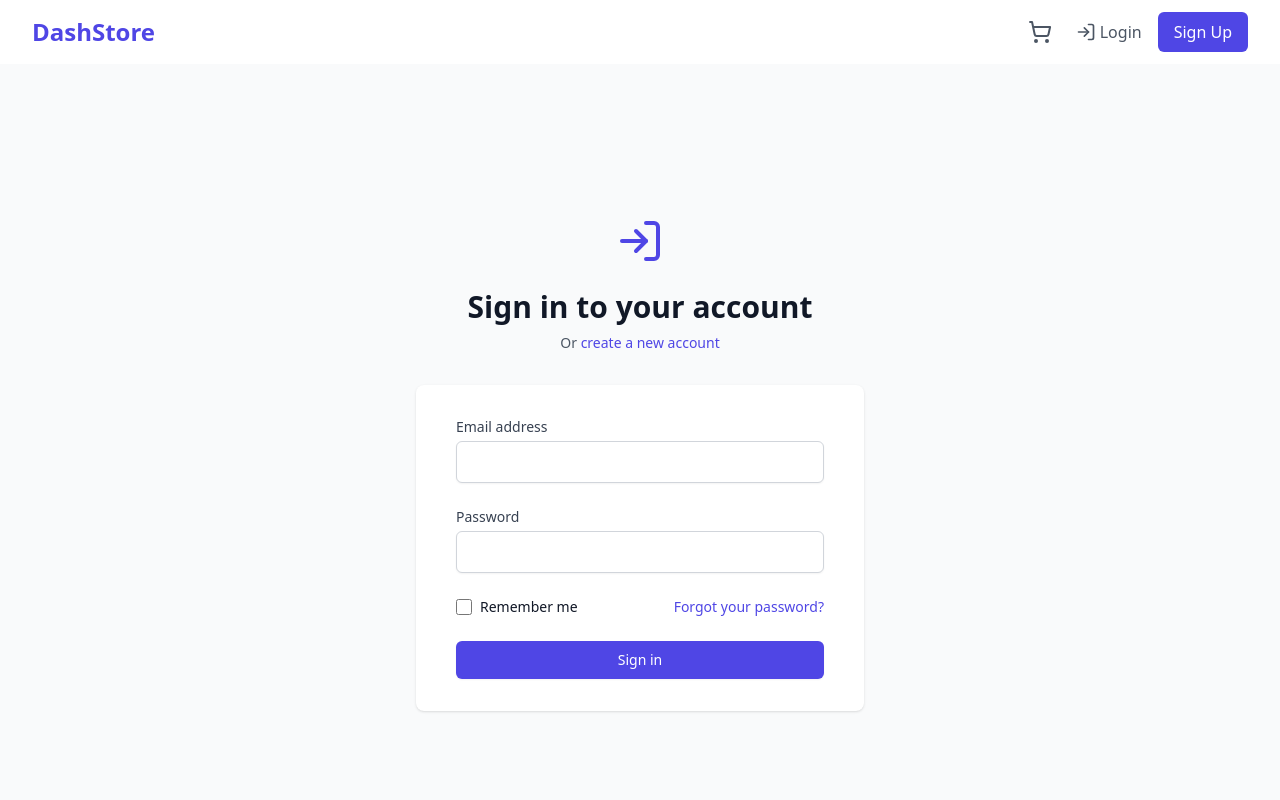
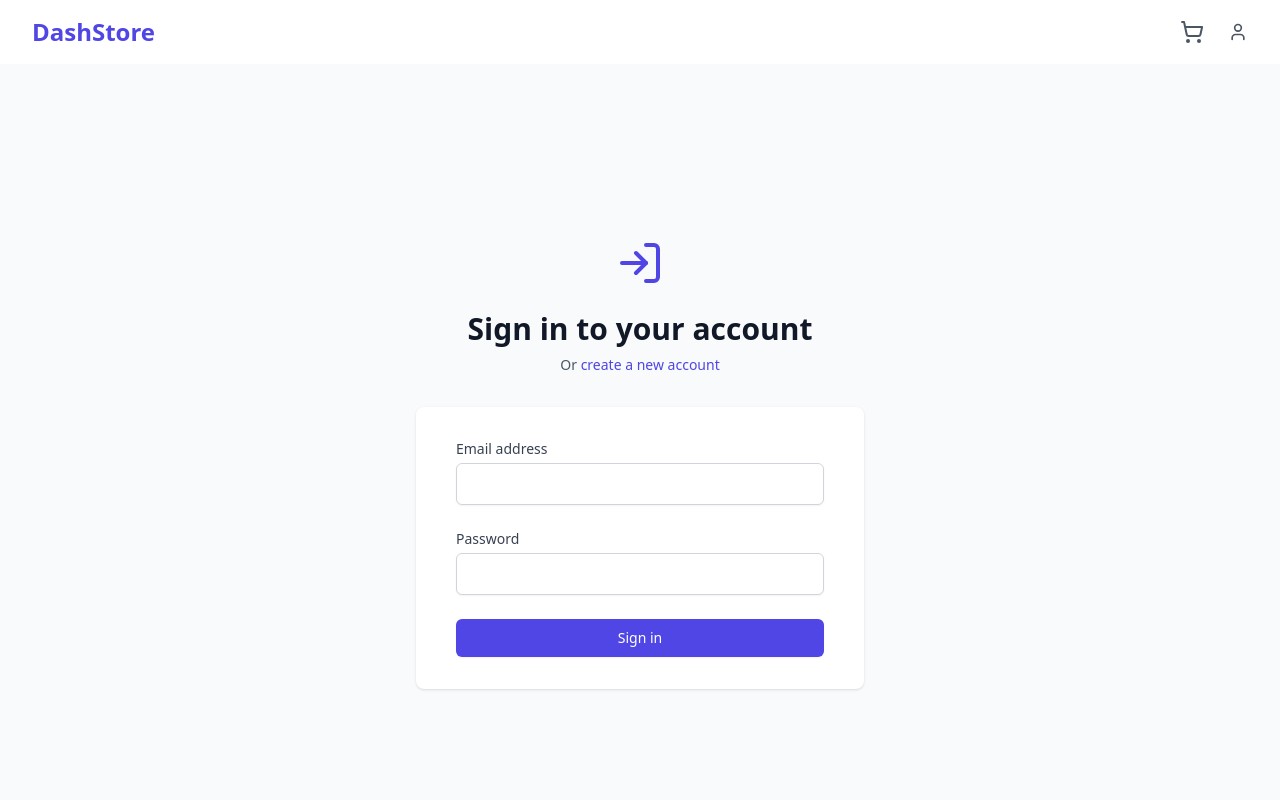
Before and after one commit to aminerhayem123/DashFront, a React (Vite) app: page /login in a window 1280 px wide. Shown: the top 800 px of the page. Built offline with nearby package versions, Linux system fonts and the light colour scheme; sample sign-in values are in the browser's storage.

Commit message:
login_workes

```diff
--- a/src/App.tsx
+++ b/src/App.tsx
@@ -1,4 +1,3 @@
-import React from 'react';
 import { BrowserRouter as Router, Routes, Route, useLocation } from 'react-router-dom';
 import Navbar from './components/Navbar';
 import Footer from './components/Footer';
@@ -11,26 +10,61 @@ import DashboardDetails from './pages/DashboardDetails';
 import Checkout from './pages/Checkout';
 import DashManager from './pages/DashManager';
 import { CartProvider } from './contexts/CartContext';
+import { AuthProvider } from './contexts/AuthContext';
+import ProtectedRoute from './components/ProtectedRoute';
 
 const AppLayout = () => {
   const location = useLocation();
-  // Check if the current route is "/dashmanager" (case-sensitive path)
   const isDashManager = location.pathname.toLowerCase() === '/dashmanager';
 
   return (
     <div className="min-h-screen flex flex-col">
-      {/* Only show Navbar and Footer if not on /dashmanager */}
       {!isDashManager && <Navbar />}
       <main className="flex-grow">
         <Routes>
           <Route path="/" element={<Home />} />
           <Route path="/login" element={<Login />} />
           <Route path="/signup" element={<SignUp />} />
-          <Route path="/cart" element={<Cart />} />
-          <Route path="/checkout" element={<Checkout />} />
-          <Route path="/profile" element={<Profile />} />
-          <Route path="/dashboard/:id" element={<DashboardDetails />} />
-          <Route path="/dashmanager" element={<DashManager />} />
+          <Route
+            path="/cart"
+            element={
+              <ProtectedRoute>
+                <Cart />
+              </ProtectedRoute>
+            }
+          />
+          <Route
+            path="/checkout"
+            element={
+              <ProtectedRoute>
+                <Checkout />
+              </ProtectedRoute>
+            }
+          />
+          <Route
+            path="/profile"
+            element={
+              <ProtectedRoute>
+                <Profile />
+              </ProtectedRoute>
+            }
+          />
+          <Route
+            path="/dashboard/:id"
+            element={
+              <ProtectedRoute>
+                <DashboardDetails />
+              </ProtectedRoute>
+            }
+          />
+          <Route
+            path="/dashmanager"
+            element={
+              <ProtectedRoute allowedRoles={['super_user']}>
+                <DashManager />
+              </ProtectedRoute>
+            }
+          />
         </Routes>
       </main>
       {!isDashManager && <Footer />}
@@ -40,11 +74,13 @@ const AppLayout = () => {
 
 const App = () => {
   return (
-    <CartProvider>
-      <Router>
-        <AppLayout />
-      </Router>
-    </CartProvider>
+    <AuthProvider>
+      <CartProvider>
+        <Router>
+          <AppLayout />
+        </Router>
+      </CartProvider>
+    </AuthProvider>
   );
 };
 
--- a/src/components/Navbar.tsx
+++ b/src/components/Navbar.tsx
@@ -1,10 +1,53 @@
-import React from 'react';
-import { Link } from 'react-router-dom';
+import React, { useState, useEffect, useRef } from 'react';
+import { Link, useNavigate } from 'react-router-dom';
 import { ShoppingCart, User, LogIn } from 'lucide-react';
 import { useCart } from '../contexts/CartContext';
+import { useAuth } from '../contexts/AuthContext';
 
 export default function Navbar() {
   const { state } = useCart();
+  const { isAuthenticated, logout } = useAuth();
+  const navigate = useNavigate();
+
+  // State to toggle the profile dropdown
+  const [dropdownOpen, setDropdownOpen] = useState(false);
+
+  // Refs for detecting clicks outside the dropdown and the profile button
+  const dropdownRef = useRef<HTMLDivElement | null>(null);
+  const buttonRef = useRef<HTMLButtonElement | null>(null); // Reference to the profile button
+
+  const handleLogout = () => {
+    logout();
+    navigate('/');
+  };
+
+  const toggleDropdown = () => {
+    setDropdownOpen((prevState) => !prevState); // Toggle dropdown visibility on click
+  };
+
+  // Close dropdown if clicked outside
+  useEffect(() => {
+    const handleClickOutside = (event: MouseEvent) => {
+      if (
+        dropdownRef.current &&
+        !dropdownRef.current.contains(event.target as Node) &&
+        buttonRef.current &&
+        !buttonRef.current.contains(event.target as Node)
+      ) {
+        setDropdownOpen(false); // Close dropdown if clicked outside
+      }
+    };
+
+    document.addEventListener('mousedown', handleClickOutside);
+    return () => {
+      document.removeEventListener('mousedown', handleClickOutside);
+    };
+  }, []);
+
+  const handleMouseLeave = () => {
+    // Close dropdown when the mouse leaves the profile button or dropdown
+    setDropdownOpen(false);
+  };
 
   return (
     <nav className="bg-white shadow-lg">
@@ -25,6 +68,9 @@ export default function Navbar() {
                 </span>
               )}
             </Link>
+
+            {!isAuthenticated ? (
+              <>
                 <Link to="/login" className="flex items-center space-x-1 text-gray-600 hover:text-indigo-600">
                   <LogIn className="h-5 w-5" />
                   <span>Login</span>
@@ -32,6 +78,35 @@ export default function Navbar() {
                 <Link to="/signup" className="bg-indigo-600 text-white px-4 py-2 rounded-md hover:bg-indigo-700">
                   Sign Up
                 </Link>
+              </>
+            ) : (
+              <div className="flex items-center space-x-4 relative">
+                <button
+                  ref={buttonRef}
+                  onClick={toggleDropdown}
+                  className="text-gray-600 hover:text-indigo-600"
+                >
+                  <User className="h-5 w-5" />
+                </button>
+
+                {dropdownOpen && (
+                  <div
+                    ref={dropdownRef}
+                    className="absolute right-0 mt-2 w-48 bg-white shadow-lg rounded-md py-1"
+                    onMouseLeave={handleMouseLeave} // Close dropdown when mouse leaves the dropdown
+                    style={{ top: '100%', right: 0 }} // Ensure it positions just below the profile button
+                  >
+                    <Link to="/profile" className="block px-4 py-2 text-sm text-gray-600">Profile</Link>
+                    <button
+                      onClick={handleLogout}
+                      className="block px-4 py-2 text-sm text-gray-600 w-full text-left"
+                    >
+                      Logout
+                    </button>
+                  </div>
+                )}
+              </div>
+            )}
           </div>
         </div>
       </div>
--- /dev/null
+++ b/src/components/ProtectedRoute.tsx
@@ -0,0 +1,17 @@
+import { Navigate, useLocation } from 'react-router-dom';
+import { useAuth } from '../contexts/AuthContext';
+interface ProtectedRouteProps {
+  children: React.ReactNode;
+  allowedRoles?: string[];
+}
+export default function ProtectedRoute({ children, allowedRoles }: ProtectedRouteProps) {
+  const { isAuthenticated, userRole } = useAuth();
+  const location = useLocation();
+  if (!isAuthenticated) {
+    return <Navigate to="/login" state={{ from: location }} replace />;
+  }
+  if (allowedRoles && userRole && !allowedRoles.includes(userRole)) {
+    return <Navigate to="/" replace />;
+  }
+  return <>{children}</>;
+}
--- /dev/null
+++ b/src/contexts/AuthContext.tsx
@@ -0,0 +1,53 @@
+import React, { createContext, useContext, useState, useEffect } from 'react';
+
+interface AuthContextType {
+  isAuthenticated: boolean;
+  userRole: string | null;
+  login: (token: string, role: string) => void;
+  logout: () => void;
+}
+
+const AuthContext = createContext<AuthContextType | undefined>(undefined);
+
+export function AuthProvider({ children }: { children: React.ReactNode }) {
+  const [isAuthenticated, setIsAuthenticated] = useState<boolean>(false);
+  const [userRole, setUserRole] = useState<string | null>(null);
+
+  useEffect(() => {
+    // Check localStorage for existing auth data
+    const token = localStorage.getItem('token');
+    const role = localStorage.getItem('userRole');
+    if (token && role) {
+      setIsAuthenticated(true);
+      setUserRole(role);
+    }
+  }, []);
+
+  const login = (token: string, role: string) => {
+    localStorage.setItem('token', token);
+    localStorage.setItem('userRole', role);
+    setIsAuthenticated(true);
+    setUserRole(role);
+  };
+
+  const logout = () => {
+    localStorage.removeItem('token');
+    localStorage.removeItem('userRole');
+    setIsAuthenticated(false);
+    setUserRole(null);
+  };
+
+  return (
+    <AuthContext.Provider value={{ isAuthenticated, userRole, login, logout }}>
+      {children}
+    </AuthContext.Provider>
+  );
+}
+
+export function useAuth() {
+  const context = useContext(AuthContext);
+  if (context === undefined) {
+    throw new Error('useAuth must be used within an AuthProvider');
+  }
+  return context;
+}
--- a/src/pages/Login.tsx
+++ b/src/pages/Login.tsx
@@ -1,7 +1,37 @@
-import { Link } from 'react-router-dom';
+import { Link, useNavigate, useLocation } from 'react-router-dom';
 import { LogIn } from 'lucide-react';
-
+import { useAuth } from '../contexts/AuthContext';
+import { useState } from 'react';
 export default function Login() {
+  const navigate = useNavigate();
+  const location = useLocation();
+  const { login } = useAuth();
+  const [email, setEmail] = useState('');
+  const [password, setPassword] = useState('');
+  const [error, setError] = useState('');
+  const handleSubmit = async (e: React.FormEvent) => {
+    e.preventDefault();
+    setError('');
+    try {
+      const response = await fetch('http://localhost:3000/login', {
+        method: 'POST',
+        headers: {
+          'Content-Type': 'application/json',
+        },
+        body: JSON.stringify({ email, password }),
+      });
+      const data = await response.json();
+      if (response.ok) {
+        login(data.token, data.role);
+        const from = (location.state as any)?.from?.pathname || '/';
+        navigate(from);
+      } else {
+        setError(data.error || 'Login failed');
+      }
+    } catch (err) {
+      setError('An error occurred during login');
+    }
+  };
   return (
     <div className="min-h-screen bg-gray-50 flex flex-col justify-center py-12 sm:px-6 lg:px-8">
       <div className="sm:mx-auto sm:w-full sm:max-w-md">
@@ -18,10 +48,14 @@ export default function Login() {
           </Link>
         </p>
       </div>
-
       <div className="mt-8 sm:mx-auto sm:w-full sm:max-w-md">
         <div className="bg-white py-8 px-4 shadow sm:rounded-lg sm:px-10">
-          <form className="space-y-6">
+          {error && (
+            <div className="mb-4 p-2 text-sm text-red-700 bg-red-100 rounded">
+              {error}
+            </div>
+          )}
+          <form onSubmit={handleSubmit} className="space-y-6">
             <div>
               <label htmlFor="email" className="block text-sm font-medium text-gray-700">
                 Email address
@@ -33,11 +67,12 @@ export default function Login() {
                   type="email"
                   autoComplete="email"
                   required
+                  value={email}
+                  onChange={(e) => setEmail(e.target.value)}
                   className="appearance-none block w-full px-3 py-2 border border-gray-300 rounded-md shadow-sm placeholder-gray-400 focus:outline-none focus:ring-indigo-500 focus:border-indigo-500"
                 />
               </div>
             </div>
-
             <div>
               <label htmlFor="password" className="block text-sm font-medium text-gray-700">
                 Password
@@ -49,31 +84,12 @@ export default function Login() {
                   type="password"
                   autoComplete="current-password"
                   required
+                  value={password}
+                  onChange={(e) => setPassword(e.target.value)}
                   className="appearance-none block w-full px-3 py-2 border border-gray-300 rounded-md shadow-sm placeholder-gray-400 focus:outline-none focus:ring-indigo-500 focus:border-indigo-500"
                 />
               </div>
             </div>
-
-            <div className="flex items-center justify-between">
-              <div className="flex items-center">
-                <input
-                  id="remember-me"
-                  name="remember-me"
-                  type="checkbox"
-                  className="h-4 w-4 text-indigo-600 focus:ring-indigo-500 border-gray-300 rounded"
-                />
-                <label htmlFor="remember-me" className="ml-2 block text-sm text-gray-900">
-                  Remember me
-                </label>
-              </div>
-
-              <div className="text-sm">
-                <a href="#" className="font-medium text-indigo-600 hover:text-indigo-500">
-                  Forgot your password?
-                </a>
-              </div>
-            </div>
-
             <div>
               <button
                 type="submit"
```
Lines whose indentation alone changed are shown as unchanged.
